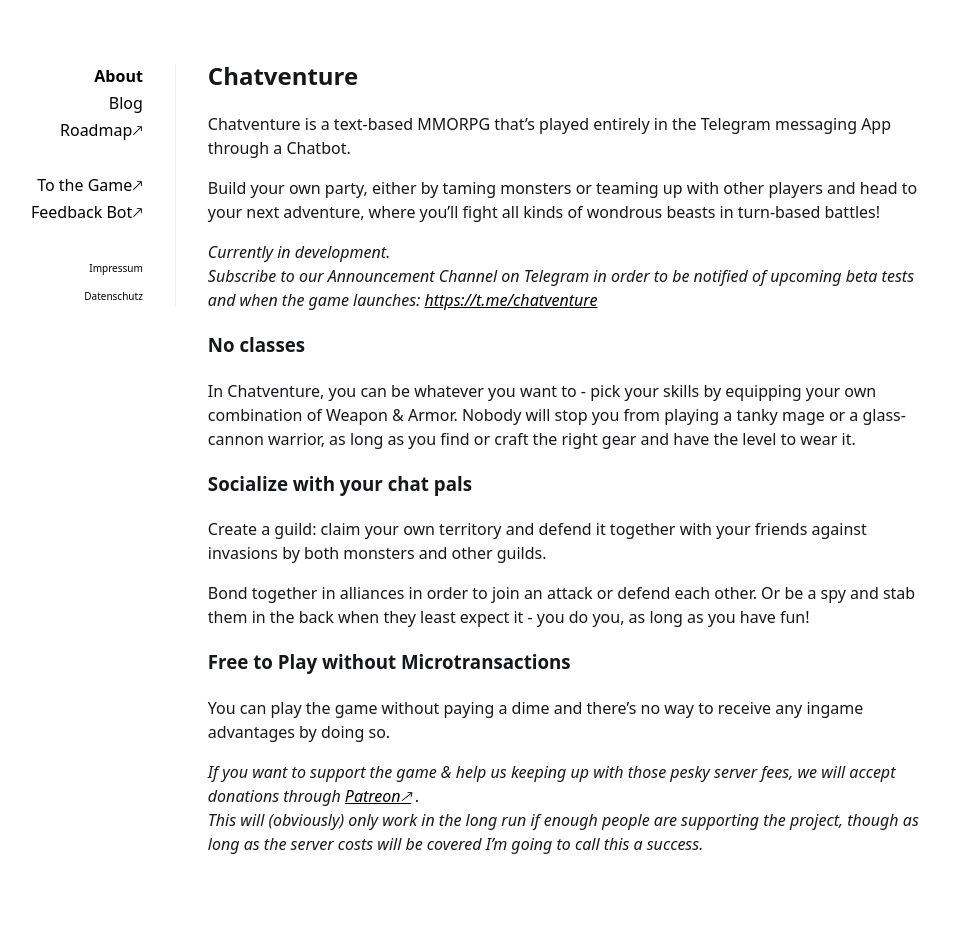
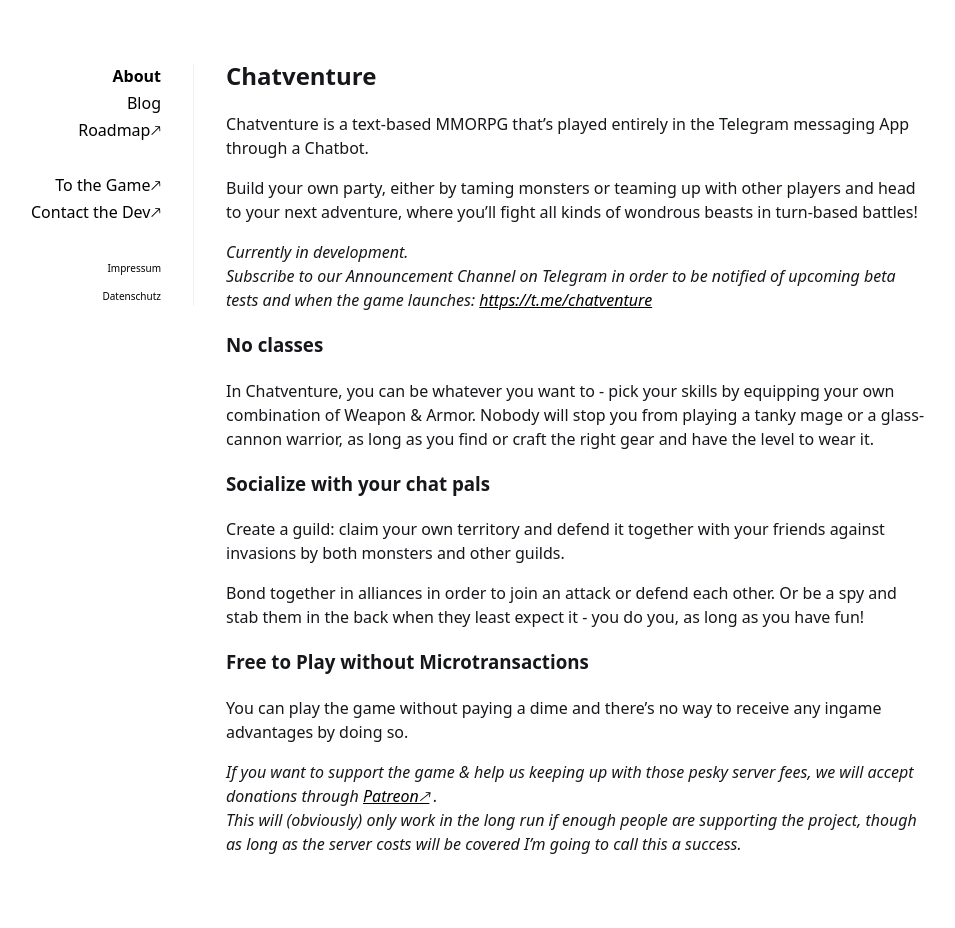
Before and after one commit to TypoTales/Website, a Jekyll site: the page built from docs/_pages/about.md, in a window 1280 px wide. Shown: the whole page, without its empty margins (161-1116 px from the left). Built offline with Jekyll 4.4.1, drawn with Linux system fonts in a browser that asks for light colours.

Commit message:
replaced feedback bot link

```diff
--- a/docs/_data/navigation.yml
+++ b/docs/_data/navigation.yml
@@ -9,8 +9,8 @@ links:
 bots:
 - title: To the Game🡕
   url: https://t.me/ChatventureBot
-- title: Feedback Bot🡕
-  url: https://t.me/ChatventureFeedbackBot
+- title: Contact the Dev🡕
+  url: https://t.me/ChatventureDev
 
 legal:
 - title: Impressum
```
